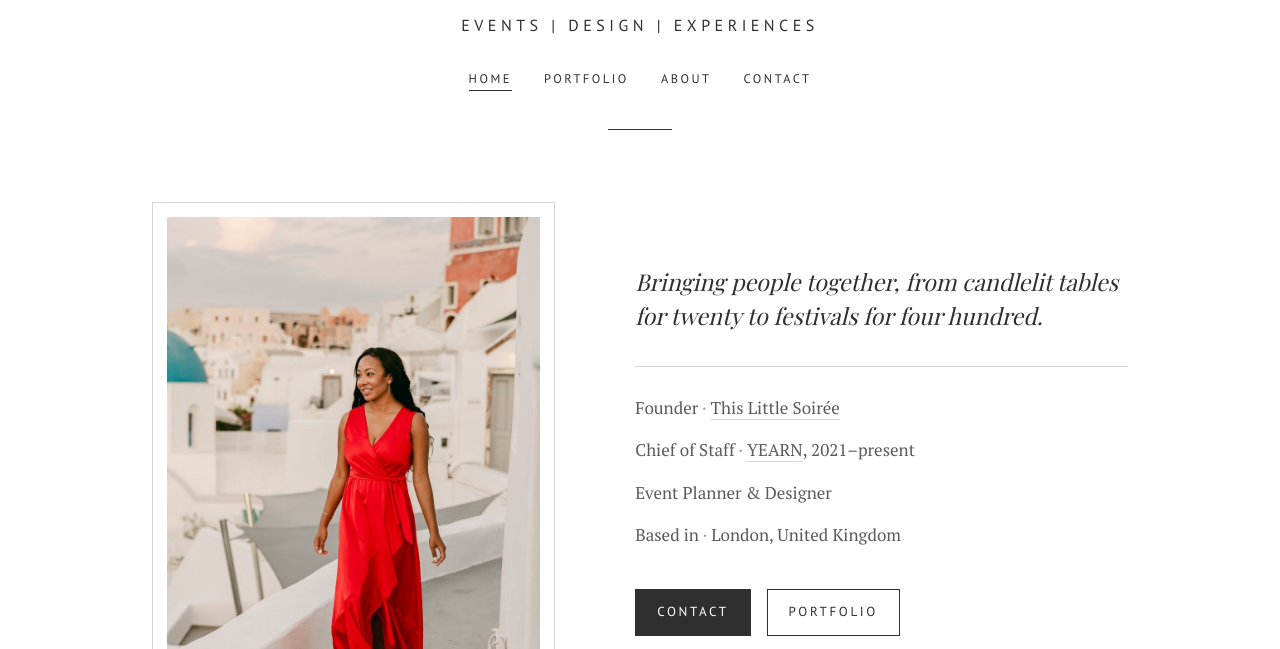
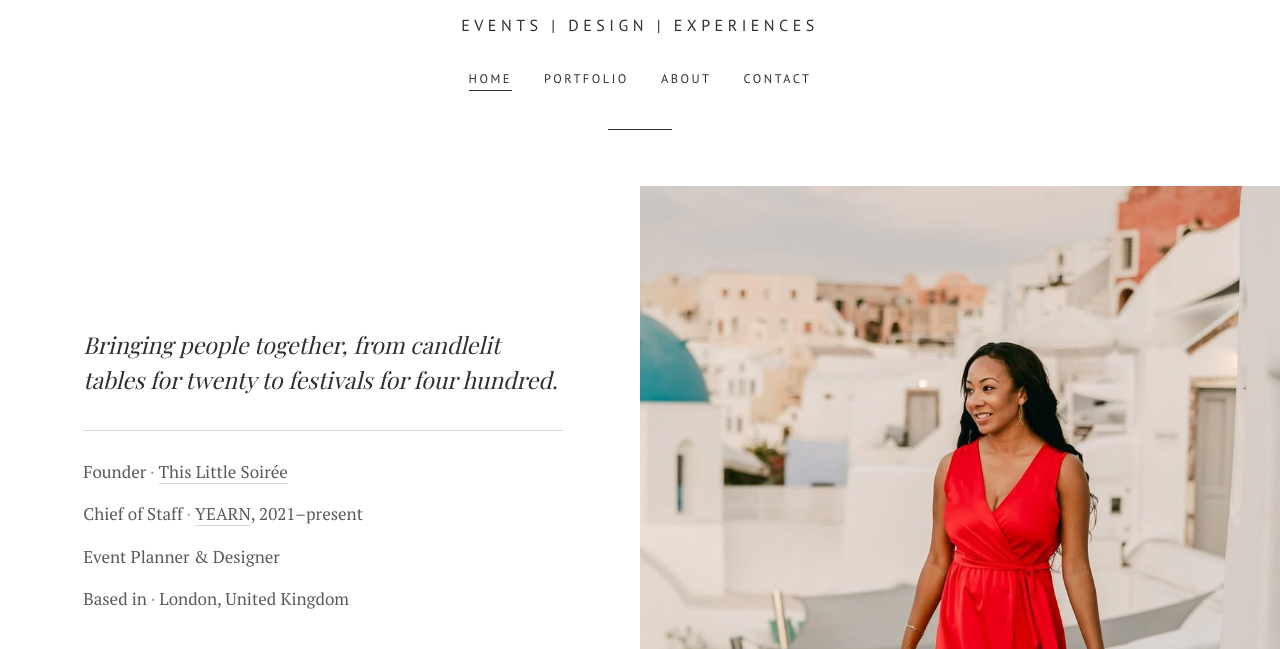
Before and after one commit to elisekifle/thislittlesoiree, a plain HTML site: page preview/index.html in a window 1280 px wide. Shown: the part 151-800 px from the top of the page. Drawn offline with nearby package versions, Linux system fonts and the light colour scheme; a web font is replaced by a local one.

Commit message:
Homepage: half-page photo

```diff
--- a/preview/index.html
+++ b/preview/index.html
@@ -13,10 +13,11 @@
 <link rel="preconnect" href="https://fonts.googleapis.com">
 <link rel="preconnect" href="https://fonts.gstatic.com" crossorigin>
 <link href="https://fonts.googleapis.com/css2?family=Playfair+Display:ital,wght@0,400;0,700;1,400&family=PT+Sans&family=PT+Serif:ital@0;1&display=swap" rel="stylesheet">
-<link rel="stylesheet" href="/css/classic.css?v=3">
+<link rel="stylesheet" href="/css/classic.css?v=4">
 </head>
 <body class="home">
-<main class="editorial">
+<main>
+  <div class="editorial">
   <header class="masthead">
     <h1 class="name">Elise N. Kifle</h1>
     <p class="tagline">Events | Design | Experiences</p>
@@ -28,13 +29,10 @@
     </nav>
     <hr class="rule">
   </header>
+  </div>
 
-  <section class="feature">
-    <div>
-      <figure class="frame" style="margin:0">
-        <img src="/images/elise.jpg" alt="Elise in a red dress on a whitewashed terrace in Santorini">
-      </figure>
-    </div>
+  <section class="art-split">
+    <div class="art-text">
       <div>
         <p class="intro">Bringing people together, from candlelit tables for twenty to festivals for four hundred.</p>
         <ul class="roles">
@@ -48,6 +46,10 @@
           <a class="btn btn-outline" href="portfolio/">Portfolio</a>
         </div>
       </div>
+    </div>
+    <div class="art-photo">
+      <img src="/images/elise.jpg" alt="Elise in a red dress on a whitewashed terrace in Santorini">
+    </div>
   </section>
 </main>
 </body>
```
Lines whose indentation alone changed are shown as unchanged.
